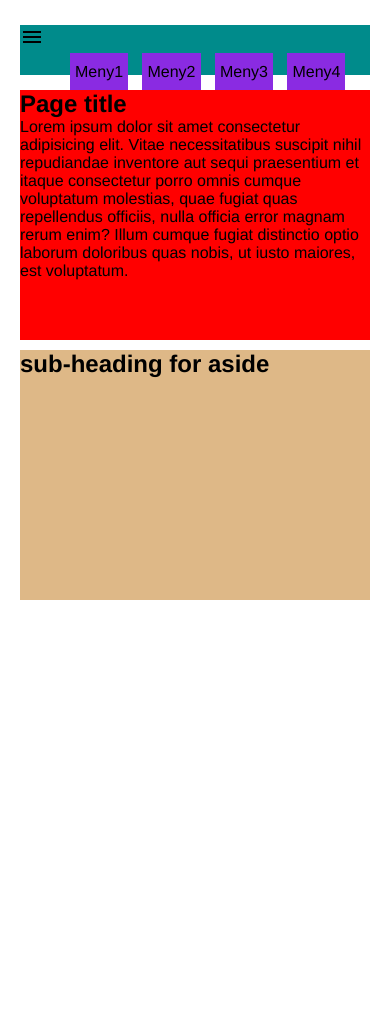
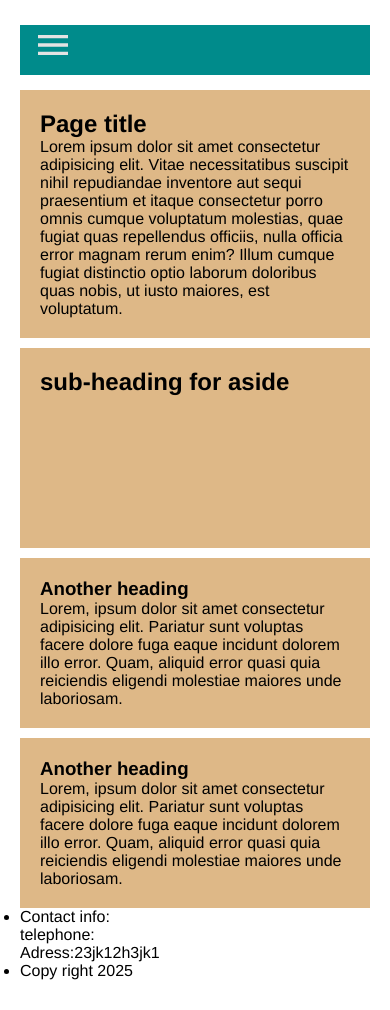
Before and after one commit to Zackax/DATA1200, a plain HTML site: page hamburgerMeny/index.html in a window 390 px wide. Before the commit the page ends 844 px from the top, so only its background shows below. Drawn offline with nearby package versions, Linux system fonts and the light colour scheme.

Commit message:
Added menu

```diff
--- a/hamburgerMeny/index.html
+++ b/hamburgerMeny/index.html
@@ -1,37 +1,75 @@
 <!DOCTYPE html>
 <html lang="en">
   <head>
-    <meta charset="UTF-8">
-    <meta name="viewport" content="width=device-width, initial-scale=1.0">
-    <link rel="stylesheet" href="style.css">
-    <link rel="stylesheet" href="https://fonts.googleapis.com/css2?family=Material+Symbols+Outlined:opsz,wght,FILL,GRAD@24,400,0,0&icon_names=menu" />
+    <meta charset="UTF-8" />
+    <meta name="viewport" content="width=device-width, initial-scale=1.0" />
+    <link rel="stylesheet" href="style.css" />
+    <link
+      rel="stylesheet"
+      href="https://fonts.googleapis.com/css2?family=Material+Symbols+Outlined:opsz,wght,FILL,GRAD@24,400,0,0&icon_names=menu"
+    />
     <title>hamburger menu</title>
   </head>
   <body>
     <header>
-        <span class="material-symbols-outlined">menu</span>
-        <nav>
+      <input type="checkbox" id="menu-checkbox" />
+      <label for="menu-checkbox">
+        <div class="menu-icon"></div>
+      </label>
+
+      <menu>
         <ul>
           <li>Meny1</li>
           <li>Meny2</li>
           <li>Meny3</li>
           <li>Meny4</li>
         </ul>
-        </nav>
+      </menu>
     </header>
     <main>
       <div class="main-wrapper">
         <article>
           <h1>Page title</h1>
-                <p>Lorem ipsum dolor sit amet consectetur adipisicing elit. Vitae necessitatibus suscipit nihil repudiandae inventore aut sequi praesentium et itaque consectetur porro omnis cumque voluptatum molestias, quae fugiat quas repellendus officiis, nulla officia error magnam rerum enim? Illum cumque fugiat distinctio optio laborum doloribus quas nobis, ut iusto maiores, est voluptatum.</p>
+          <p>
+            Lorem ipsum dolor sit amet consectetur adipisicing elit. Vitae
+            necessitatibus suscipit nihil repudiandae inventore aut sequi
+            praesentium et itaque consectetur porro omnis cumque voluptatum
+            molestias, quae fugiat quas repellendus officiis, nulla officia
+            error magnam rerum enim? Illum cumque fugiat distinctio optio
+            laborum doloribus quas nobis, ut iusto maiores, est voluptatum.
+          </p>
         </article>
         <aside>
           <h2>sub-heading for aside</h2>
         </aside>
+        <article>
+          <h3>Another heading</h3>
+          Lorem, ipsum dolor sit amet consectetur adipisicing elit. Pariatur
+          sunt voluptas facere dolore fuga eaque incidunt dolorem illo error.
+          Quam, aliquid error quasi quia reiciendis eligendi molestiae maiores
+          unde laboriosam.
+        </article>
+        <article>
+          <h3>Another heading</h3>
+          Lorem, ipsum dolor sit amet consectetur adipisicing elit. Pariatur
+          sunt voluptas facere dolore fuga eaque incidunt dolorem illo error.
+          Quam, aliquid error quasi quia reiciendis eligendi molestiae maiores
+          unde laboriosam.
+        </article>
       </div>
     </main>
     <footer>
-
+      <nav id="footer">
+        <ul>
+          <li>
+            Contact info:
+            <p>telephone:</p>
+            <p>Adress:23jk12h3jk1</p>
+            <p></p>
+          </li>
+          <li>Copy right 2025</li>
+        </ul>
+      </nav>
     </footer>
   </body>
 </html>
--- a/hamburgerMeny/style.css
+++ b/hamburgerMeny/style.css
@@ -1,61 +1,92 @@
-*{
-    margin:0px;
+* {
+  margin: 0px;
 }
-body{
-    margin:0px;
-    font-family: Helvetica,Arial , sans-serif;
+body {
+  margin: 0px;
+  font-family: Helvetica, Arial, sans-serif;
   margin: 25px 20px 30px 20px;
 }
-@media(min-width:400px){
-    header{
+
+@media (min-width: 400px) {
+  header {
     display: flex;
-        justify-content:center;
+    justify-content: center;
     align-items: center;
     height: 50px;
-        background-color:darkcyan;
+    background-color: darkcyan;
   }
 
-    nav > ul > li{
+  menu > ul > li {
     padding: 10px 5px 10px 5px;
     display: inline-block;
     margin-left: 10px;
     background-color: blueviolet;
   }
 }
-@media(max-width:400px){
-    header{
+#menu-checkbox {
+  display: none;
+}
+#menu-checkbox:checked ~ menu {
+  display: list-item;
+  list-style: none;
+}
+@media (max-width: 440px) {
+  header {
+    display: flex;
     list-style: none;
     display: list-item;
-        z-index: 2;
-        overflow:visible;
-        justify-content:center;
+    overflow: visible;
     align-items: center;
     height: 50px;
-        background-color:darkcyan;
+    background-color: darkcyan;
   }
 
-    nav > ul > li{
+  menu {
+    position: fixed;
+    z-index: 1;
+    left: 0px;
+    top: 75px;
+    display: none;
+  }
+  .menu-icon {
+    background-image: url(icon.svg);
+    background-size: cover;
+    height: 40px;
+    width: 40px;
+    margin-top: 13px;
+    margin-left: 13px;
+  }
+  menu {
+    padding: 0px;
+  }
+  ul {
+    padding: 0px;
+  }
+  menu ul li {
     padding: 10px 5px 10px 5px;
-            display: inline-block;
-            margin-left: 10px;
+    display: block;
+    width: 100px;
     background-color: blueviolet;
+    margin: 0px;
+    margin-left: 20px;
   }
 }
 
-@media(min-width:755px){
-    .main-wrapper{
+@media (min-width: 755px) {
+  .main-wrapper {
     display: grid;
-    grid-template-columns: repeat(2,minmax(350px,400px));
+    grid-template-columns: repeat(2, minmax(200px, 400px));
     margin-top: 15px;
     column-gap: 15px;
-    justify-content: space-between;
-
+    row-gap: 10px;
+    justify-content: space-evenly;
   }
 }
-@media(max-width:755px){
-    .main-wrapper{
+@media (max-width: 755px) {
+  .main-wrapper {
     display: grid;
-    grid-template-rows: repeat(2,minmax(150px,250px));
+
+    grid-template-rows: repeat(2, minmax(200px, auto));
     margin-top: 15px;
     column-gap: 15px;
     justify-content: space-between;
@@ -63,9 +94,10 @@ body{
   }
 }
 
-aside{
+aside,
+article {
   background-color: burlywood;
+  padding: 20px;
+  max-width: 400px;
+  min-width: 120px;
 }
-article{
-    background-color: red;
-}
```
Also changed, not shown: hamburgerMeny/icon.svg (added). Lines whose indentation alone changed are shown as unchanged.
